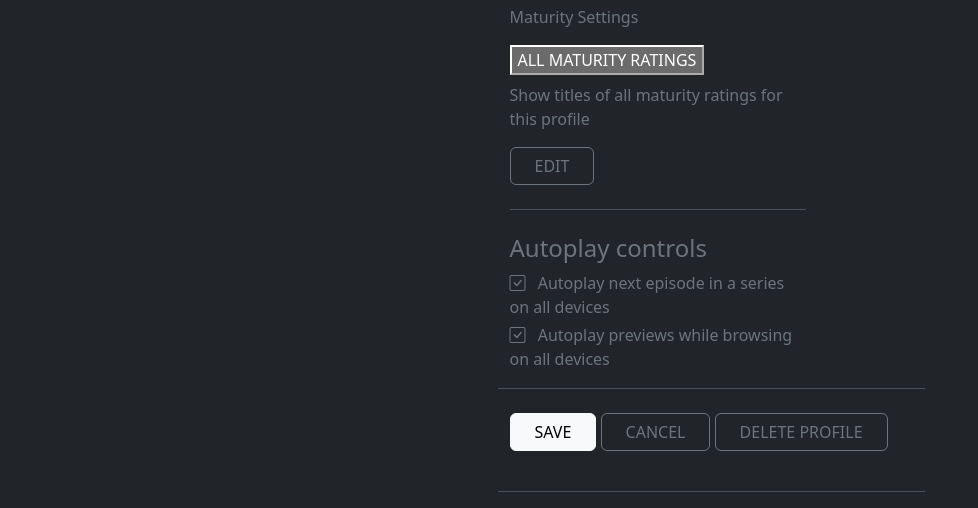
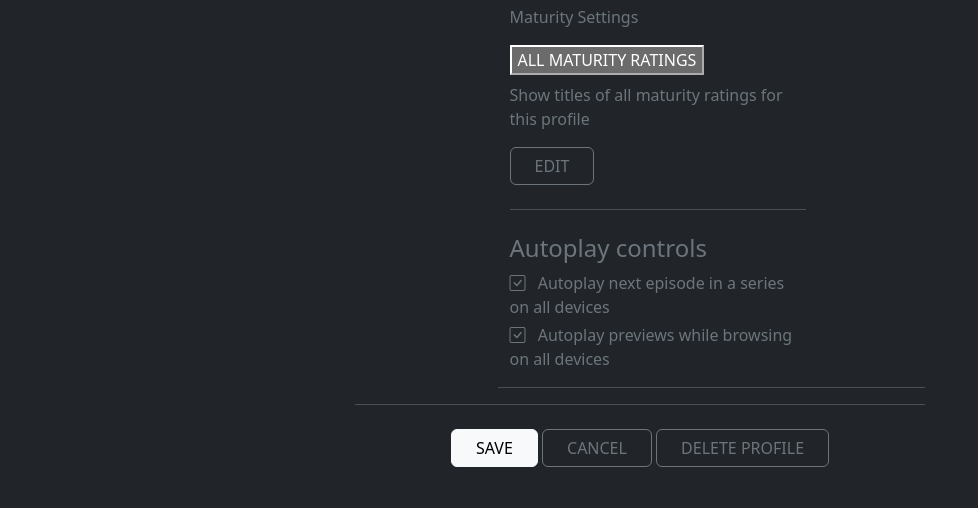
Before and after one commit to CosmoPasteur/ProgettoSttimanale-S6_L5-17.01, a plain HTML site: page Profile.html in a window 1280 px wide. Shown: the part 303-811 px from the top of the page, without its empty margins (0-978 px from the left). Drawn offline with nearby package versions, Linux system fonts and the light colour scheme.

Commit message:
Footer Profile OK

```diff
--- a/Profile.html
+++ b/Profile.html
@@ -33,7 +33,7 @@
         <div class="container mt-3 p-0">
           <div class="row">
             <div class="col-12 col-sm-1 col-md-2 col-lg-2 col-xl-3"></div>
-            <div class="col-12 col-sm-10 col-md-8 col-lg-8 col-xl-6 border-top py-3">
+            <div class="col-12 col-sm-10 col-md-8 col-lg-8 col-xl-6 border-top py-3 border-bottom">
               <div class="row">
                 <div class="col-4 col-lg-3 col-xl-3">
                   <img src="Netflix-assets/assets/avatar.png" alt="Avatar" width="100px" />
@@ -83,12 +83,6 @@
                       <i class="bi bi-check-square text-secondary"></i>
                       <span class="text-secondary ms-2">Autoplay previews while browsing on all devices</span>
                     </div>
-                    <div class="border-top border-dark mt-3"></div>
-                    <div class="container border-top py-4">
-                      <button class="btn btn-light ps-4 pe-4" type="button">SAVE</button>
-                      <button class="btn btn-outline-secondary ps-4 pe-4" type="button">CANCEL</button>
-                      <button class="btn btn-outline-secondary ps-4 pe-4" type="button">DELETE PROFILE</button>
-                    </div>
                   </div>
                 </div>
               </div>
@@ -97,16 +91,13 @@
         </div>
       </section>
     </main>
-    <!-- <footer>
-      <div class="container col-12 col-sm-10 col-md-8 col-lg-6 col-xl-6">
-        <div class="row">
-          <div class="border-top py-4">
-            <button class="btn btn-light ps-4 pe-4" type="button">SAVE</button>
-            <button class="btn btn-outline-secondary ps-4 pe-4" type="button">CANCEL</button>
-            <button class="btn btn-outline-secondary ps-4 pe-4" type="button">DELETE PROFILE</button>
-          </div>
-        </div>
+
+    <footer class="d-flex justify-content-center">
+      <div class="py-4">
+        <button class="btn btn-light ps-4 pe-4" type="button">SAVE</button>
+        <button class="btn btn-outline-secondary ps-4 pe-4" type="button">CANCEL</button>
+        <button class="btn btn-outline-secondary ps-4 pe-4" type="button">DELETE PROFILE</button>
       </div>
-    </footer> -->
+    </footer>
   </body>
 </html>
```
